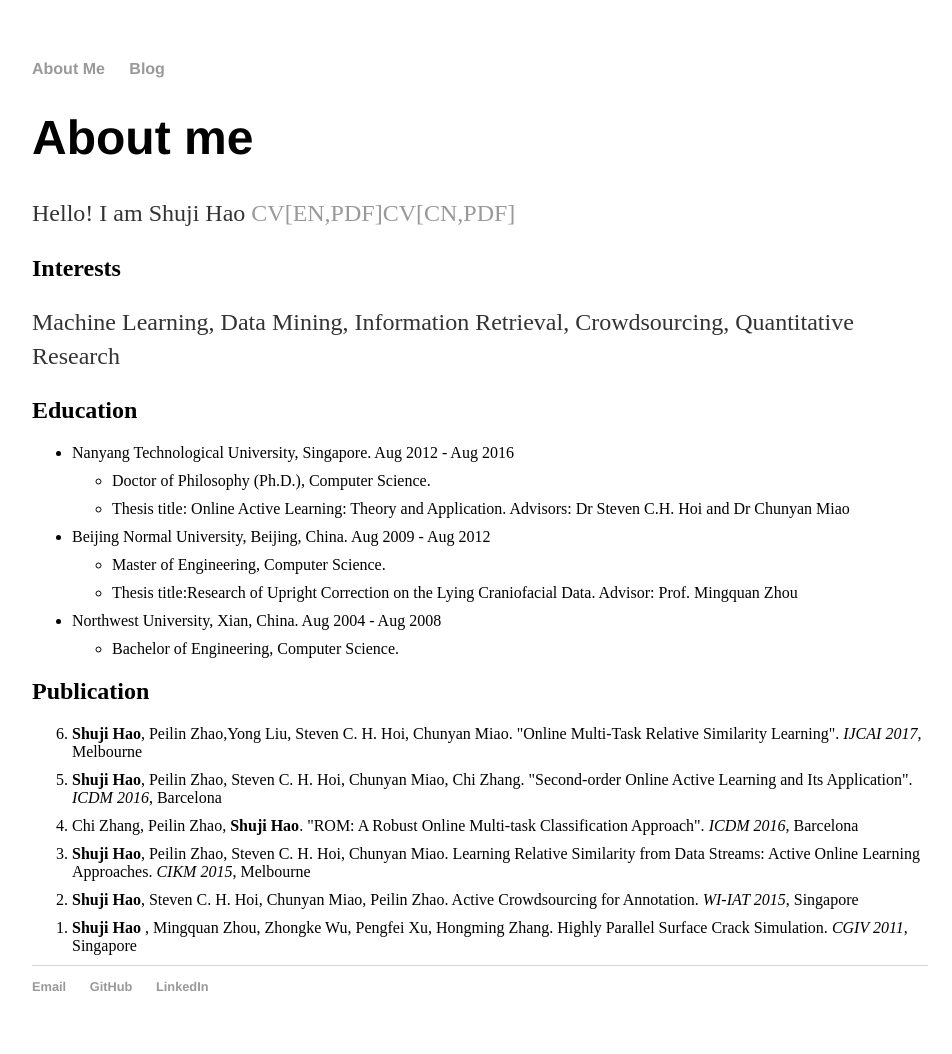
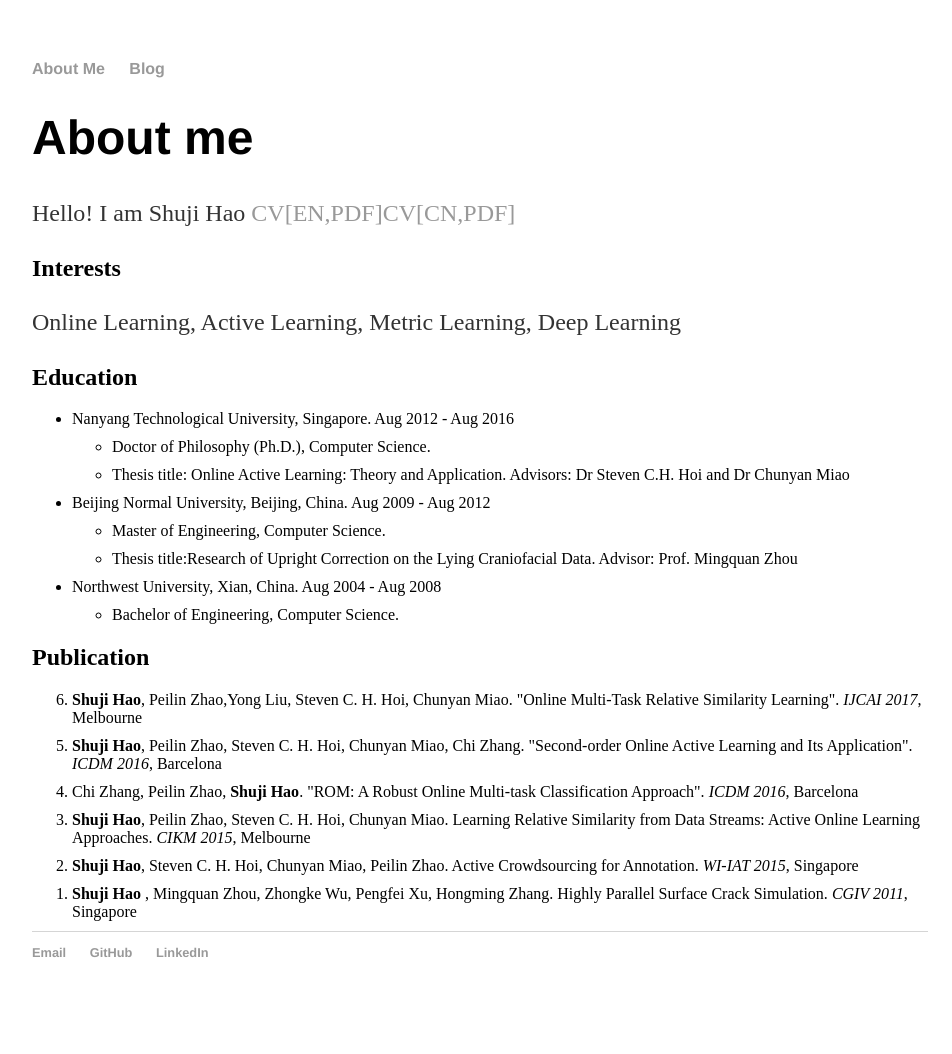
Before and after one commit to haoshuji/haoshuji.github.io, a Jekyll site: the page built from about/index.html, in a window 1280 px wide. Shown: the whole page, without its empty margins (160-1112 px from the left). Built offline with Jekyll 4.4.1, drawn with Linux system fonts in a browser that asks for light colours; after the commit the page ends 1020 px from its top, so only the background shows below that.

Commit message:
update research area

```diff
--- a/about/index.html
+++ b/about/index.html
@@ -7,7 +7,7 @@ title: Shuji Hao
 <h1>About me</h1>
 <p>Hello! I am Shuji Hao <a href="cv_en.pdf">CV[EN,PDF]</a><a href="cv_cn.pdf">CV[CN,PDF]</a></p>
 <h2>Interests</h2>
-<p> Machine Learning, Data Mining, Information Retrieval, Crowdsourcing, Quantitative Research </p>
+<p> Online Learning, Active Learning, Metric Learning, Deep Learning</p>
 
 <h2>Education</h2>
 <ul >
```
